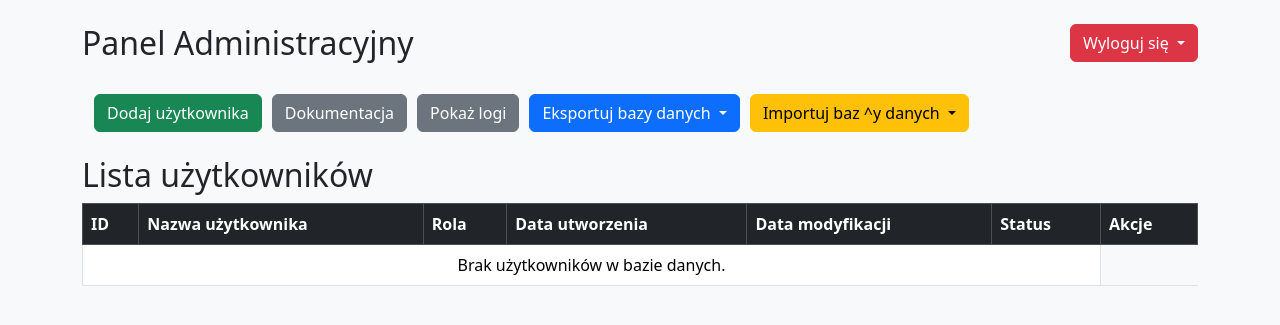
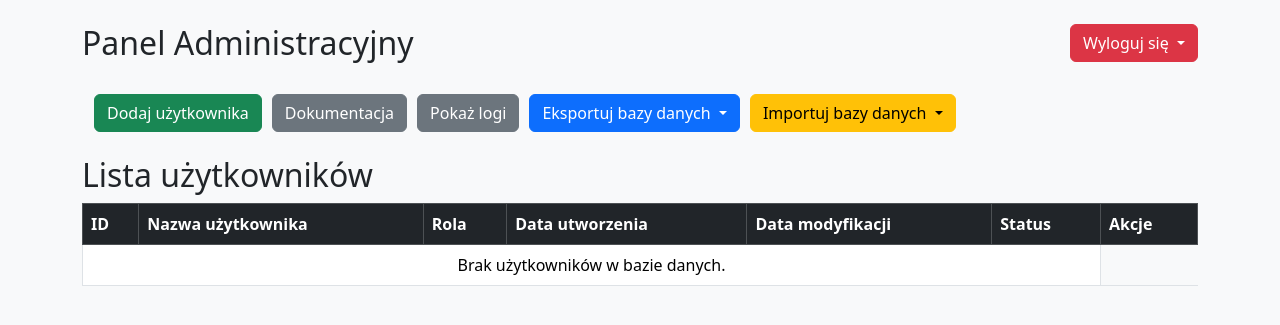
Before and after one commit to Smartlewek/DocApp, a PHP site: page /admin_panel.php in a window 1280 px wide. Shown: the top 325 px of the page. Run offline with PHP 8.4, Linux system fonts and the light colour scheme; the visitor is signed in with stand-in values (Sample User, id 1); data that the repository does not hold is empty.

Commit message:
import database

```diff
--- a/admin_panel.php
+++ b/admin_panel.php
@@ -271,7 +271,7 @@ $result = $conn->query($sql);
 	<!-- Przycisk importu -->
 <div class="dropdown">
     <button class="btn btn-warning dropdown-toggle" type="button" id="importDropdown" data-bs-toggle="dropdown" aria-expanded="false">
-        <i class="fas fa-upload"></i> Importuj baz ^y danych
+        <i class="fas fa-upload"></i> Importuj bazy danych
     </button>
     <ul class="dropdown-menu" aria-labelledby="importDropdown">
         <!-- Formularze dla r    nych plik  w -->
@@ -280,9 +280,6 @@ $result = $conn->query($sql);
         <li><button class="dropdown-item" onclick="openImportModal('users', 'sql')">Importuj Users z SQL</button></li>
         <li><button class="dropdown-item" onclick="openImportModal('devices', 'sql')">Importuj Devices z SQL</button></li>
     </ul>
-</div>
-
-    </div>
 </div>
 
 <!-- Modal do importu plik  w -->
@@ -369,6 +366,11 @@ function closeMessageModal() {
     messageModal.hide();
 }
 </script>
+
+    </div>
+</div>
+
+
 
 
 <!-- Modal z logami -->
```
